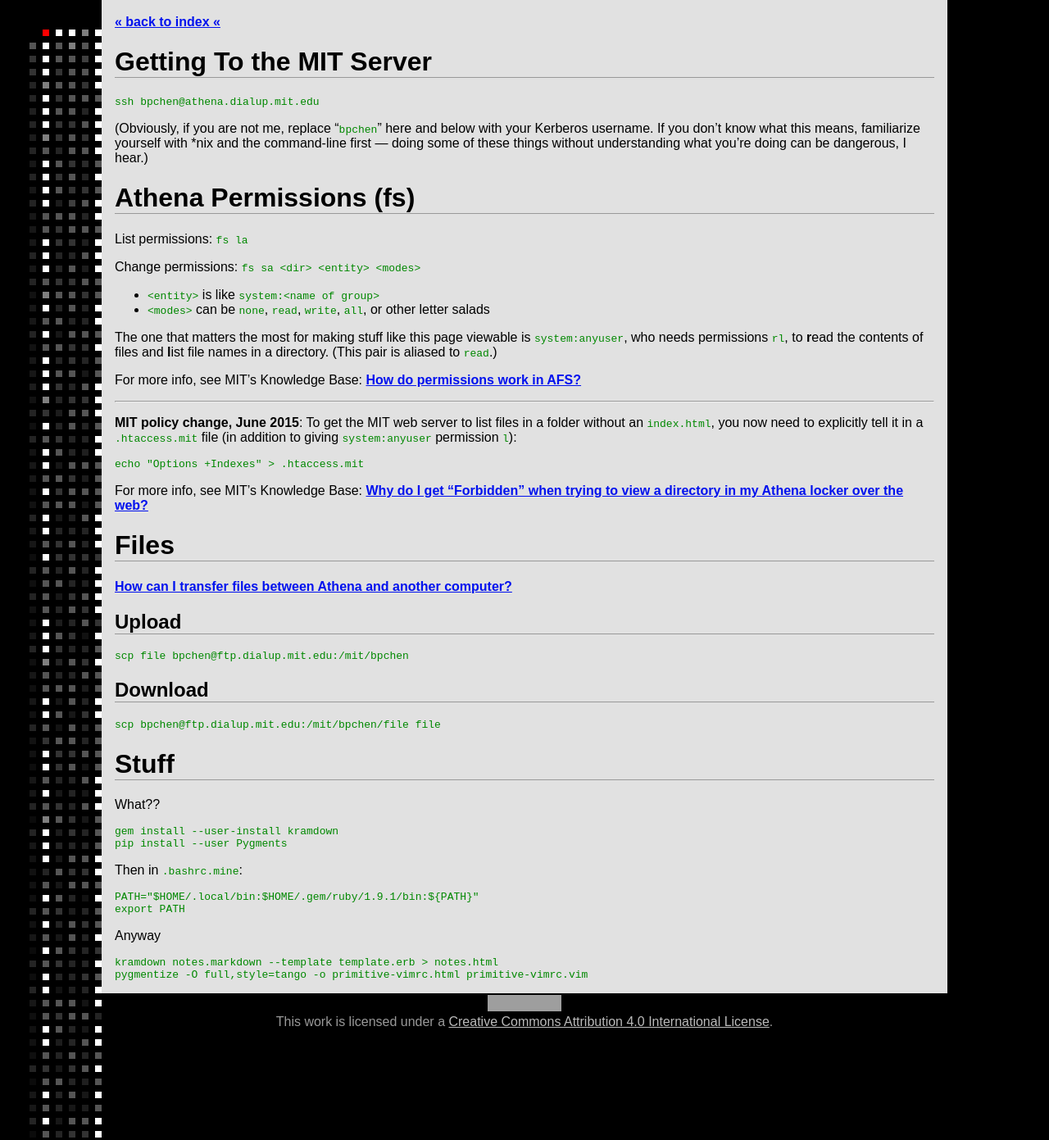
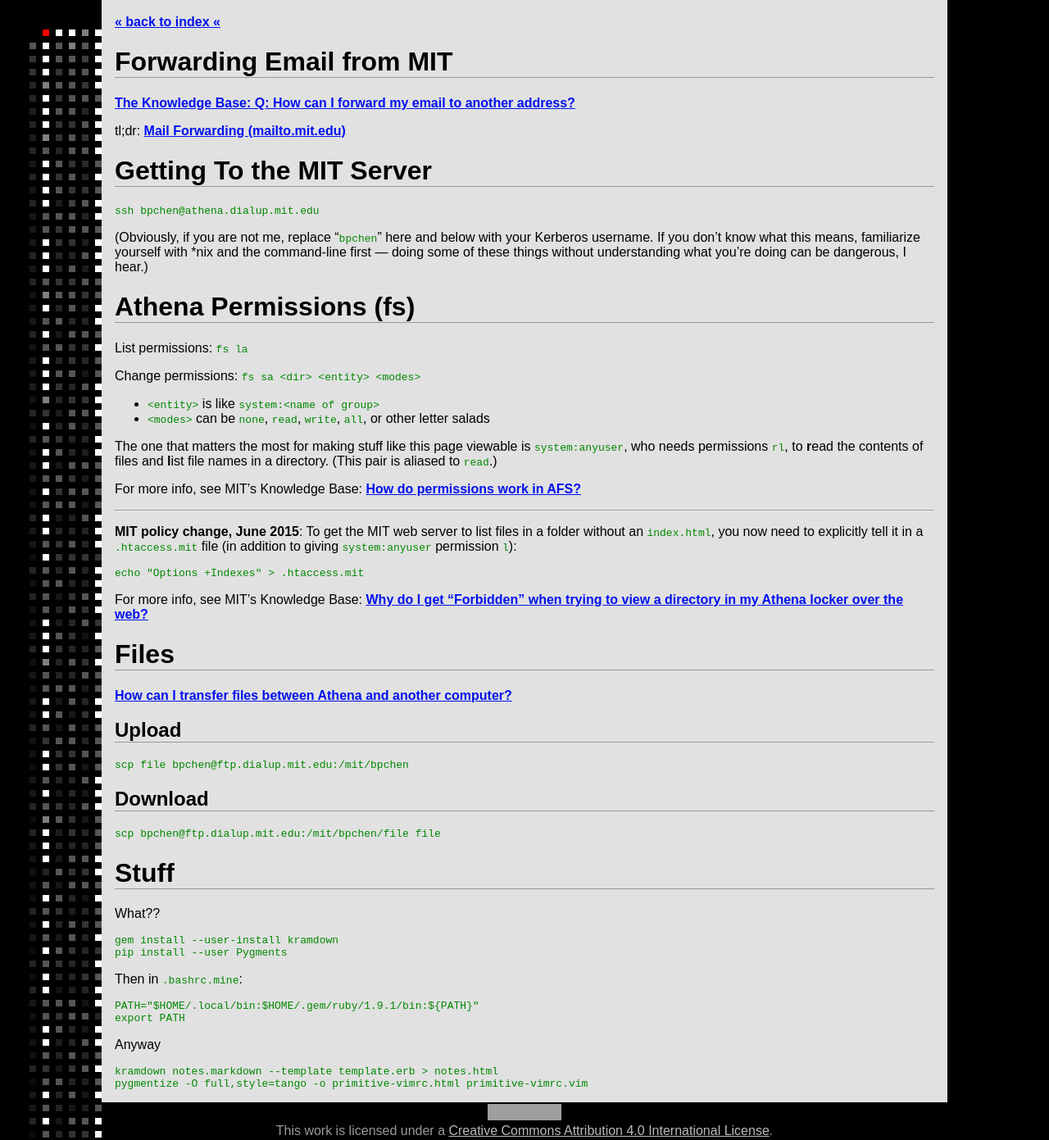
Before and after one commit to betaveros/mit, a Jekyll site: the page built from _posts/2015-08-23-tech.markdown, in a window 1280 px wide. Shown: the whole page at 82% size. Built offline with Jekyll 4.4.1, drawn with Linux system fonts in a browser that asks for light colours; grey boxes are pictures that could not be loaded.

Commit message:
Forwarding email from MIT

```diff
--- a/_posts/2015-08-23-tech.markdown
+++ b/_posts/2015-08-23-tech.markdown
@@ -4,6 +4,12 @@ layout: default
 ---
 
 [<< back to index <<]({{ site.baseurl }}{% post_url 2015-08-23-index %})
+
+# Forwarding Email from MIT
+
+[The Knowledge Base: Q: How can I forward my email to another address?](https://kb.mit.edu/confluence/pages/viewpage.action?pageId=3907262)
+
+tl;dr: [Mail Forwarding (mailto.mit.edu)](https://mailto.mit.edu/)
 
 # Getting To the MIT Server
 
```
